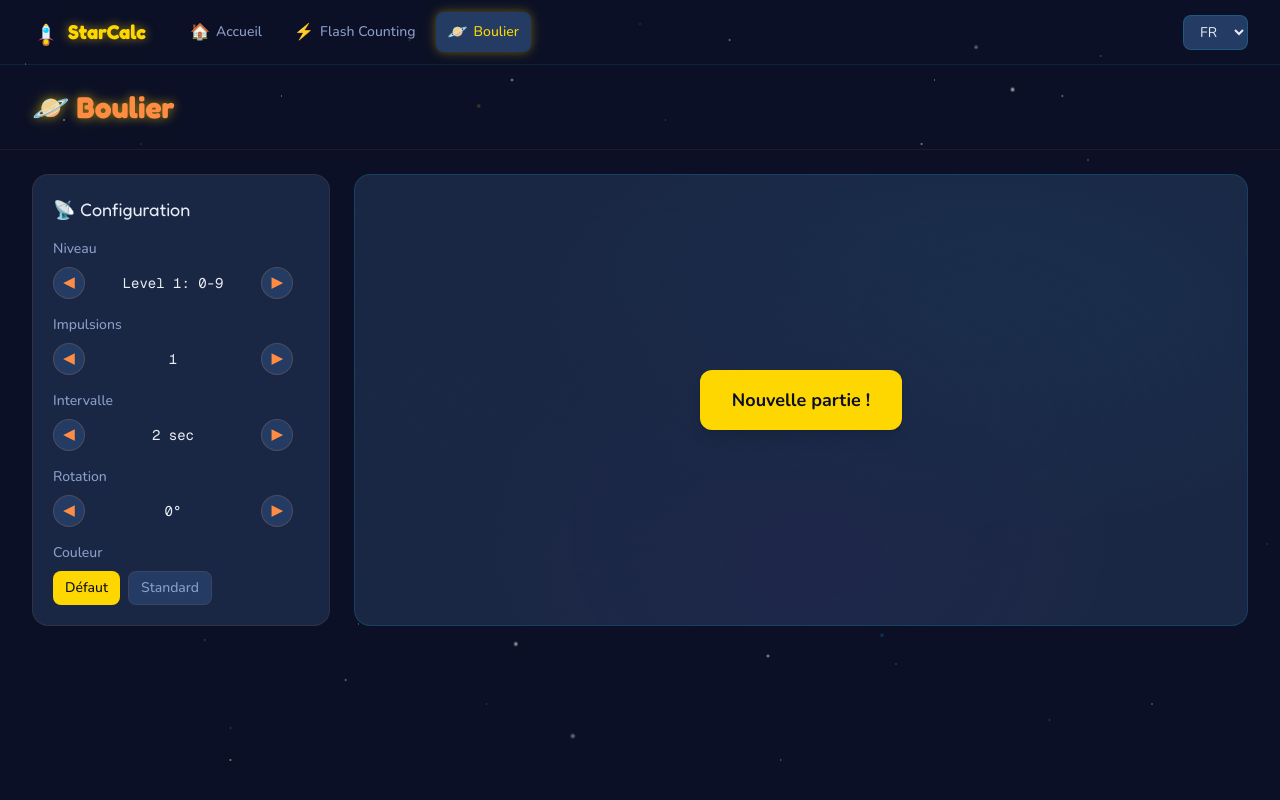
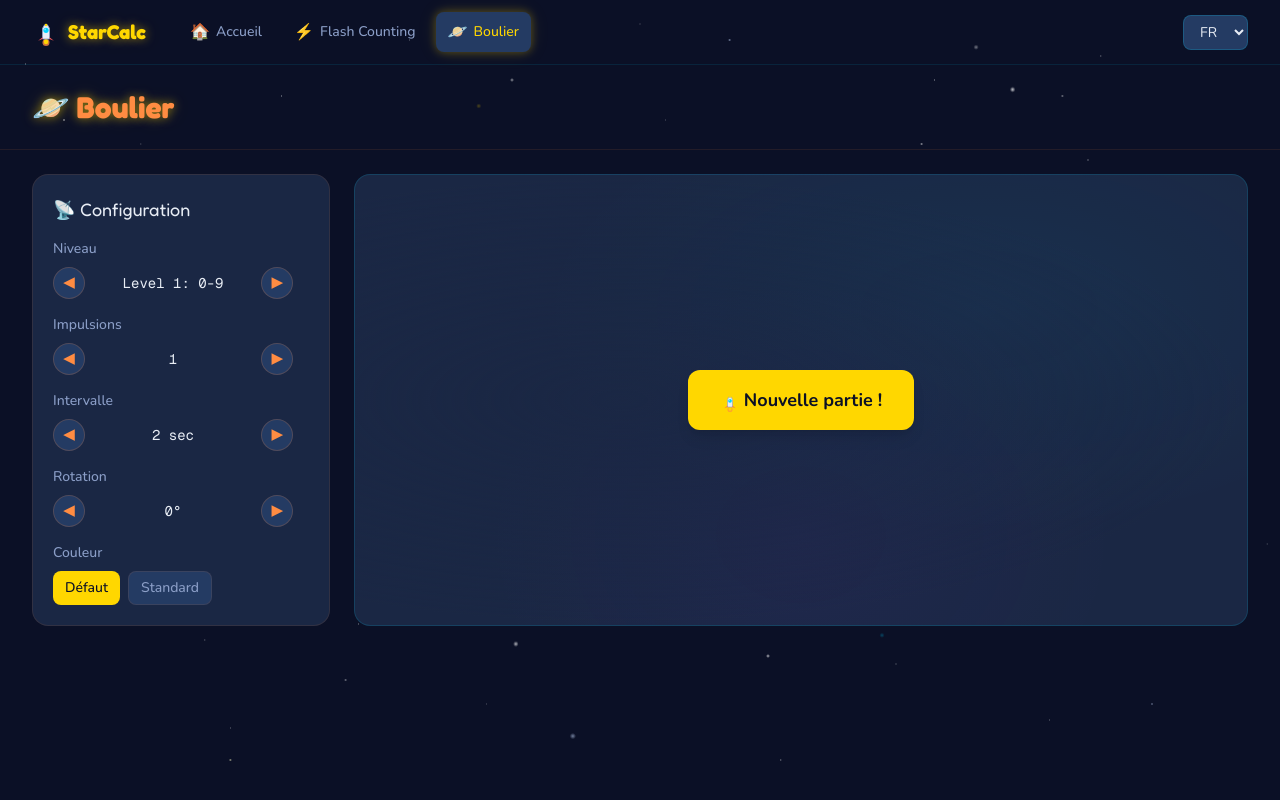
Before and after one commit to oodamien/exercices, a Next.js app: page /cards in a window 1280 px wide. Built offline with nearby package versions, Linux system fonts and the light colour scheme.

Commit message:
feat(cards): integrate cosmic rewards UX into Cards/Abacus game
Add celebration particles, rocket transitions, astronaut mascot,
and sound effects to the Cards game for an immersive space experience.

Co-Authored-By: Claude Opus 4.6 <noreply@anthropic.com>

```diff
--- a/src/app/components/cards/game.tsx
+++ b/src/app/components/cards/game.tsx
@@ -4,6 +4,11 @@ import { useEffect, useRef, useState, useMemo, useCallback } from "react";
 import { CardsConfigState, ScoreState } from "@/app/types";
 import AbacusGame from "./abacus";
 import { useLanguage, useTranslation } from "@/app/components/language-context";
+import { useSoundEffects } from "@/app/hooks/use-sound-effects";
+import { CosmicCelebration } from "@/app/components/cosmic-celebration";
+import { RocketTransition } from "@/app/components/rocket-transition";
+import { AstronautMascot, type MascotMood } from "@/app/components/astronaut-mascot";
+import { Rocket } from "@/app/components/icons/rocket";
 
 type Phase = "ready" | "flashing" | "answering" | "success" | "complete";
 
@@ -19,8 +24,13 @@ interface Props {
 export function Game(props: Props) {
   const { language } = useLanguage();
   const t = useTranslation();
+  const sfx = useSoundEffects();
 
   const [isPlaying, setIsPlaying] = useState(false);
+  const [celebrationTrigger, setCelebrationTrigger] = useState(0);
+  const [rocketTrigger, setRocketTrigger] = useState(0);
+  const [rocketVariant, setRocketVariant] = useState<"launch" | "flyby">("launch");
+  const [mascotMood, setMascotMood] = useState<MascotMood>("thinking");
   const [phase, setPhase] = useState<Phase>("ready");
   const [round, setRound] = useState(0);
   const [flashIndex, setFlashIndex] = useState(0);
@@ -86,6 +96,10 @@ export function Game(props: Props) {
       setVal("");
       setFirstAttempt(true);
       setAnswerIndex(0);
+      setMascotMood("thinking");
+      sfx.playStart();
+      setRocketVariant("launch");
+      setRocketTrigger((t) => t + 1);
     }
     if (!props.play) {
       setIsPlaying(false);
@@ -165,11 +179,16 @@ export function Game(props: Props) {
         total: props.score.total + 1,
       };
       props.onScoreUpdate(newScore);
+      sfx.playSuccess();
+      setCelebrationTrigger((t) => t + 1);
+      setMascotMood("happy");
       setPhase("success");
     } else {
       // Wrong
       setError(true);
       setFirstAttempt(false);
+      sfx.playError();
+      setMascotMood("sad");
     }
   }
 
@@ -196,8 +215,17 @@ export function Game(props: Props) {
         setError(false);
         setVal("");
         setFirstAttempt(true);
+        setMascotMood("thinking");
+        sfx.playTransition();
+        setRocketVariant("flyby");
+        setRocketTrigger((t) => t + 1);
       } else {
         setPhase("complete");
+        sfx.playBravo();
+        setMascotMood("cheering");
+        setRocketVariant("launch");
+        setRocketTrigger((t) => t + 1);
+        setCelebrationTrigger((t) => t + 1);
       }
     }
   }
@@ -210,6 +238,7 @@ export function Game(props: Props) {
     setPhase("flashing");
     setError(false);
     setVal("");
+    setMascotMood("thinking");
   }
 
   // Replay: same terms, reset rounds
@@ -247,22 +276,27 @@ export function Game(props: Props) {
 
       {/* IDLE: New Game button */}
       {!isPlaying && (
+        <div className="animate-fade-in">
           <button
             onClick={() => props.onPlay()}
             type="button"
             className="rounded-xl bg-sc-gold px-8 py-4 text-lg font-bold text-sc-bg-primary shadow-lg hover:bg-sc-gold/90 hover:scale-105 transition-all duration-200 cursor-pointer"
           >
+            <Rocket className="w-5 h-5 inline-block mr-1" />
             {t("game.newGame")}
           </button>
+        </div>
       )}
 
       {isPlaying && (
         <>
           {/* READY phase */}
           {phase === "ready" && (
+            <div className="animate-fade-in">
               <p className="text-6xl font-[family-name:var(--font-chakra-petch)]">
                 {t("game.ready")}
               </p>
+            </div>
           )}
 
           {/* FLASHING phase */}
@@ -278,9 +312,16 @@ export function Game(props: Props) {
             </>
           )}
 
+          {/* Mascot — visible during answering */}
+          {phase === "answering" && (
+            <div className="absolute bottom-3 right-3 z-10">
+              <AstronautMascot mood={mascotMood} className="w-16 h-16" />
+            </div>
+          )}
+
           {/* ANSWERING phase */}
           {phase === "answering" && (
-            <div className="text-sm font-[family-name:var(--font-chakra-petch)]">
+            <div className="text-sm font-[family-name:var(--font-chakra-petch)] animate-fade-in">
               {rounds[round] && rounds[round].length > 1 && (
                 <div className="text-center text-sc-text-dim mb-3 text-base">
                   {t("cards.answerProgress")
@@ -303,7 +344,7 @@ export function Game(props: Props) {
                   className="block w-full rounded-lg bg-sc-bg-tertiary px-3 py-2 text-base text-sc-text border border-sc-orange/20 placeholder:text-sc-text-dim/50 focus:outline-2 focus:outline-sc-orange sm:text-sm"
                 />
                 {error && (
-                  <div className="pt-2 text-sc-red">
+                  <div className="pt-2 text-sc-red animate-shake">
                     {t("cards.tryAgain")}
                   </div>
                 )}
@@ -329,6 +370,7 @@ export function Game(props: Props) {
           {/* SUCCESS phase */}
           {phase === "success" && (
             <div className="block text-center animate-bounce-in">
+              <AstronautMascot mood="happy" className="w-16 h-16 mx-auto" />
               <div className="text-6xl font-[family-name:var(--font-chakra-petch)] text-sc-gold">
                 {t("cards.success")}
               </div>
@@ -338,6 +380,7 @@ export function Game(props: Props) {
                   type="button"
                   className="rounded-xl bg-sc-gold px-8 py-4 text-lg font-bold text-sc-bg-primary shadow-lg hover:bg-sc-gold/90 hover:scale-105 transition-all duration-200 cursor-pointer"
                 >
+                  <Rocket className="w-5 h-5 inline-block mr-1" />
                   {t("cards.next")}
                 </button>
               </div>
@@ -347,6 +390,7 @@ export function Game(props: Props) {
           {/* COMPLETE phase */}
           {phase === "complete" && (
             <div className="block text-center animate-bounce-in">
+              <AstronautMascot mood="cheering" className="w-20 h-20 mx-auto" />
               <div className="text-9xl font-[family-name:var(--font-chakra-petch)] text-sc-gold">
                 {t("cards.bravo")}
               </div>
@@ -369,6 +413,7 @@ export function Game(props: Props) {
                   type="button"
                   className="rounded-xl bg-sc-orange/20 px-6 py-3 text-base font-bold text-sc-orange border border-sc-orange/30 shadow-lg hover:bg-sc-orange/30 hover:scale-105 transition-all duration-200 cursor-pointer"
                 >
+                  <Rocket className="w-5 h-5 inline-block mr-1" />
                   {t("game.newGameShort")}
                 </button>
               </div>
@@ -376,6 +421,13 @@ export function Game(props: Props) {
           )}
         </>
       )}
+
+      {/* Overlay effects */}
+      <CosmicCelebration
+        variant={phase === "complete" ? "bravo" : "success"}
+        trigger={celebrationTrigger}
+      />
+      <RocketTransition variant={rocketVariant} trigger={rocketTrigger} />
     </div>
   );
 }
```
Lines whose indentation alone changed are shown as unchanged.
